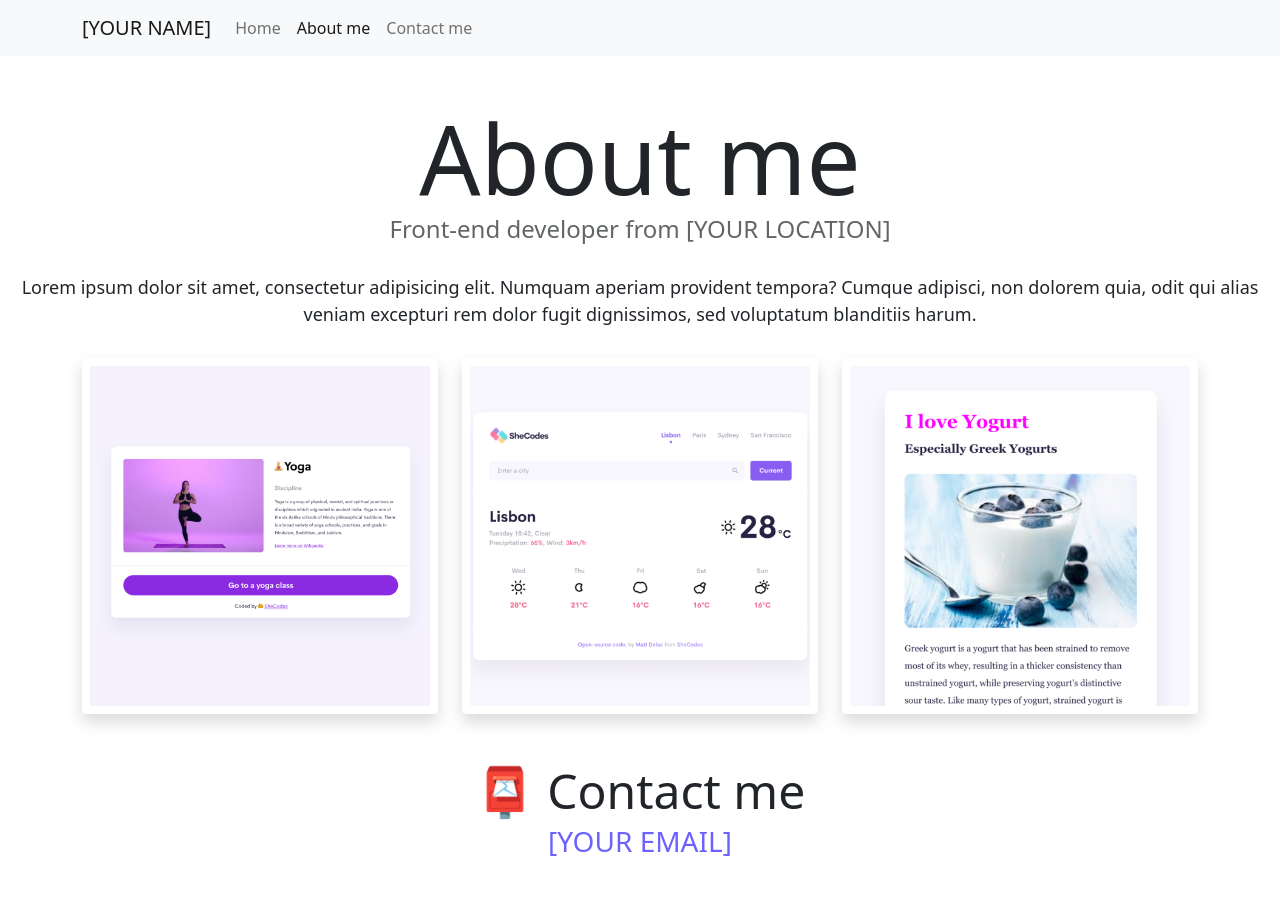
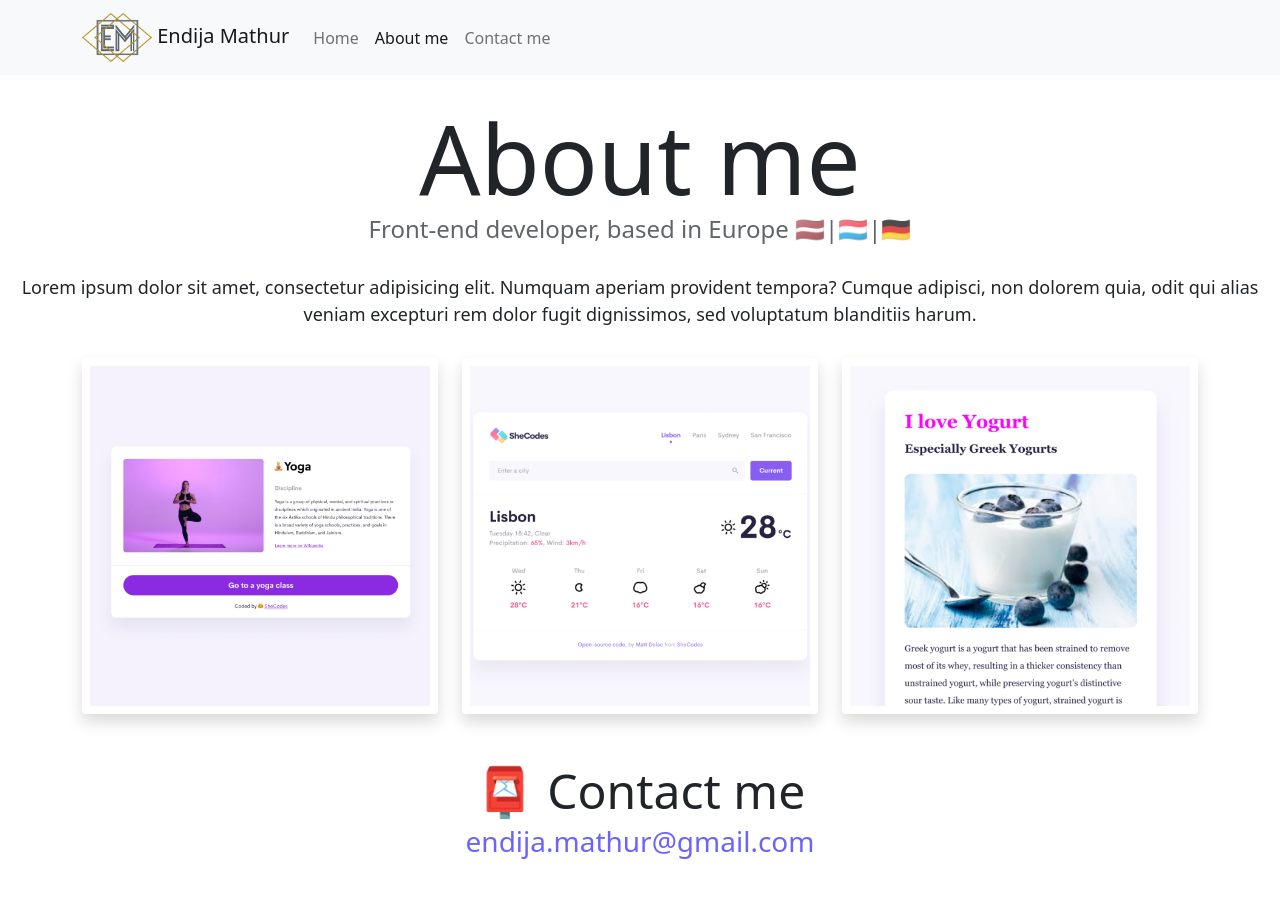
Before and after one commit to EndijaM/SheCodes-Responsive-Homework-Week-3-Advanced-Tools, a website: page about.html in a window 1280 px wide. Drawn offline with nearby package versions, Linux system fonts and the light colour scheme.

Commit message:
Updated private information

```diff
--- a/about.html
+++ b/about.html
@@ -21,7 +21,15 @@
   <body>
     <nav class="navbar navbar-expand-lg navbar-light bg-light fixed-top">
       <div class="container">
-        <a class="navbar-brand" href="index.html">[YOUR NAME]</a>
+        <a class="navbar-brand" href="index.html">
+          <img
+            src="images/em-logo.png"
+            alt="Endija Mathur logo EM"
+            class="img-fluid"
+            width="70"
+          />
+          Endija Mathur</a
+        >
         <button
           class="navbar-toggler"
           type="button"
@@ -49,7 +57,7 @@
       </div>
     </nav>
     <h1 class="text-center">About me</h1>
-    <h3 class="text-center">Front-end developer from [YOUR LOCATION]</h3>
+    <h3 class="text-center">Front-end developer, based in Europe 🇱🇻|🇱🇺|🇩🇪</h3>
     <div class="about-paragraphs text-center">
       <p>
         Lorem ipsum dolor sit amet, consectetur adipisicing elit. Numquam
@@ -73,7 +81,9 @@
     </div>
     <div id="contact" class="mt-5 mb-5">
       <h2 class="text-center">📮 Contact me</h2>
-      <a href="mailto:[YOUR EMAIL]" class="email-link"> [YOUR EMAIL] </a>
+      <a href="mailto:endija.mathur@gmail.com" class="email-link">
+        endija.mathur@gmail.com
+      </a>
     </div>
   </body>
 </html>
```
Also changed, not shown: index.html (+11 -3 lines).
